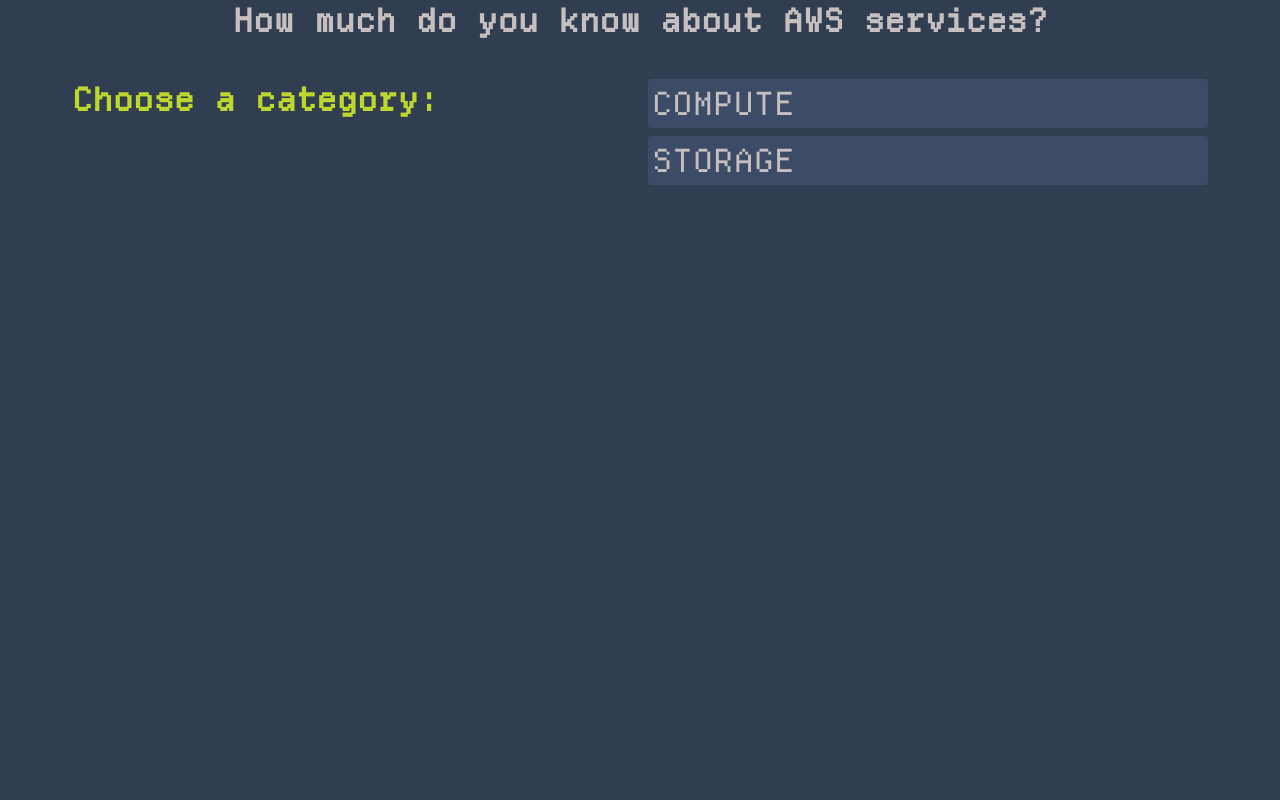
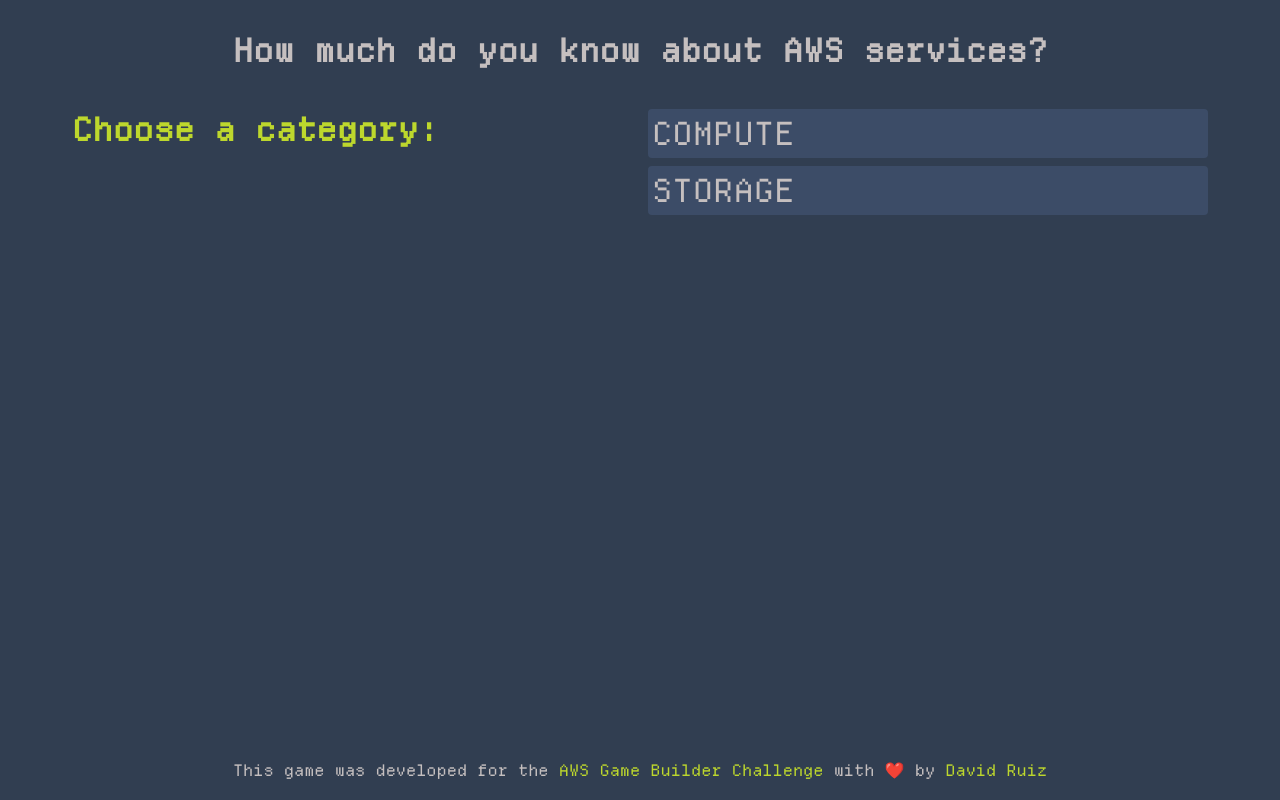
Before and after one commit to Davichobits/AWS-trivia, a plain HTML site: page index.html in a window 1280 px wide. Drawn offline with Linux system fonts and the light colour scheme; files whose address does not match are found by name.

Commit message:
Footer added

```diff
--- a/index.html
+++ b/index.html
@@ -18,8 +18,10 @@
     <div id="answers-container">
     </div>
   </section>
-  <div id="score-container">
-  </div>
+  <section id="score-container">
+  </section>
+
+  <footer>This game was developed for the <a href="https://awsdevchallenge.devpost.com/?ref_feature=challenge&ref_medium=discover" target="_blank">AWS Game Builder Challenge</a> with ❤️ by <a href="https://github.com/Davichobits/AWS-trivia" target="_blank">David Ruiz</a> </footer>
 
   <script type="module" src="./main.js"></script>
 </body>
--- a/styles.css
+++ b/styles.css
@@ -30,6 +30,7 @@
 }
 
 .main-title {
+  margin-top: 30px;
   color: var(--color-answer);
   text-align: center;
 }
@@ -69,10 +70,29 @@
   }
 }
 
+footer{
+  margin-top: 200px;
+  width: 100%;
+  background-color: var(--color-background);
+  padding: 20px;
+  text-align: center;
+  color: var(--color-answer);
+}
+
+footer a{
+  text-decoration: none;
+  color: var(--color-hover);
+}
+
 
 @media (min-width: 769px) {
   #main-container {
     flex-direction: row;
+  }
+  footer{
+    position: fixed;
+    bottom: 0;
+    left: 0;
   }
 }
 
```
